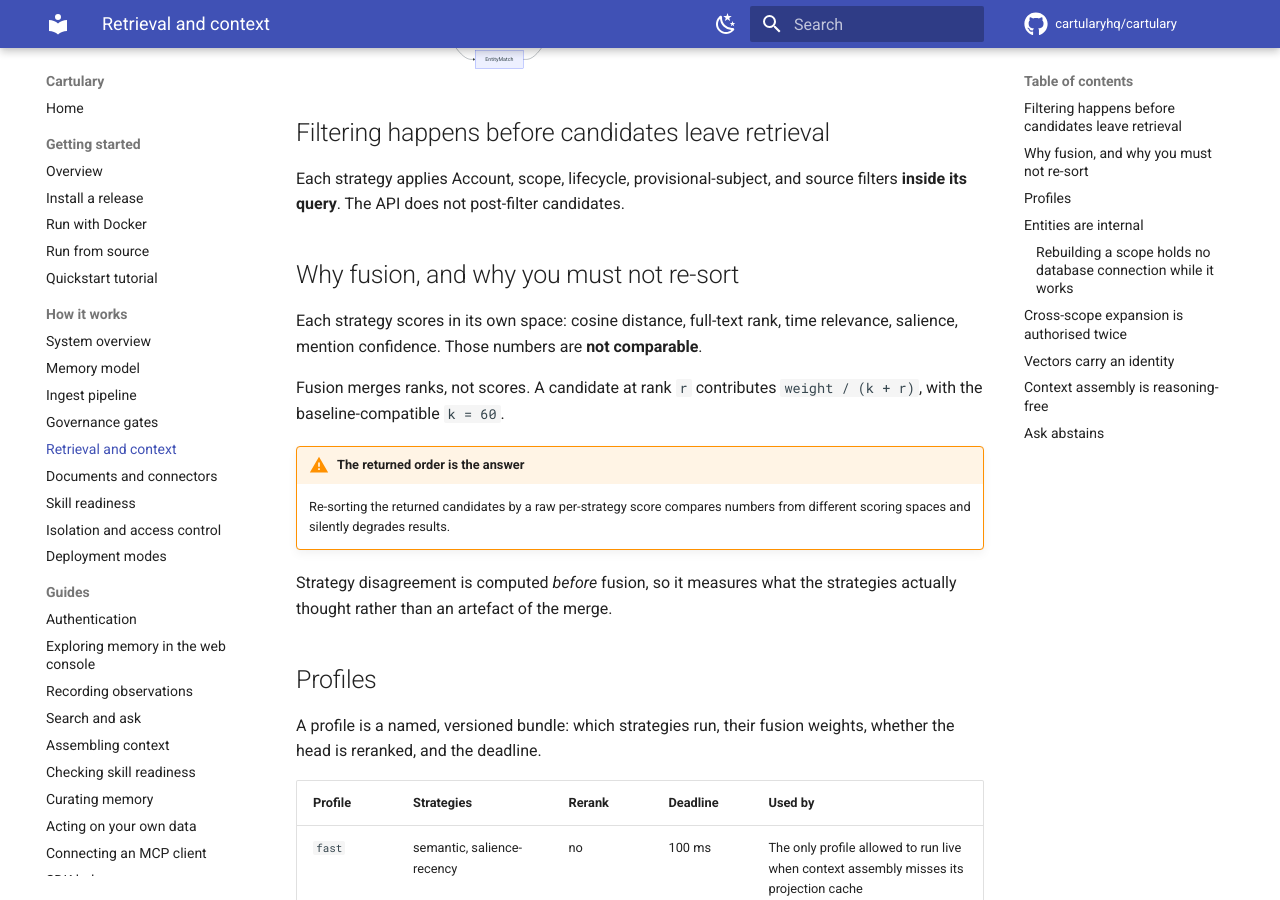
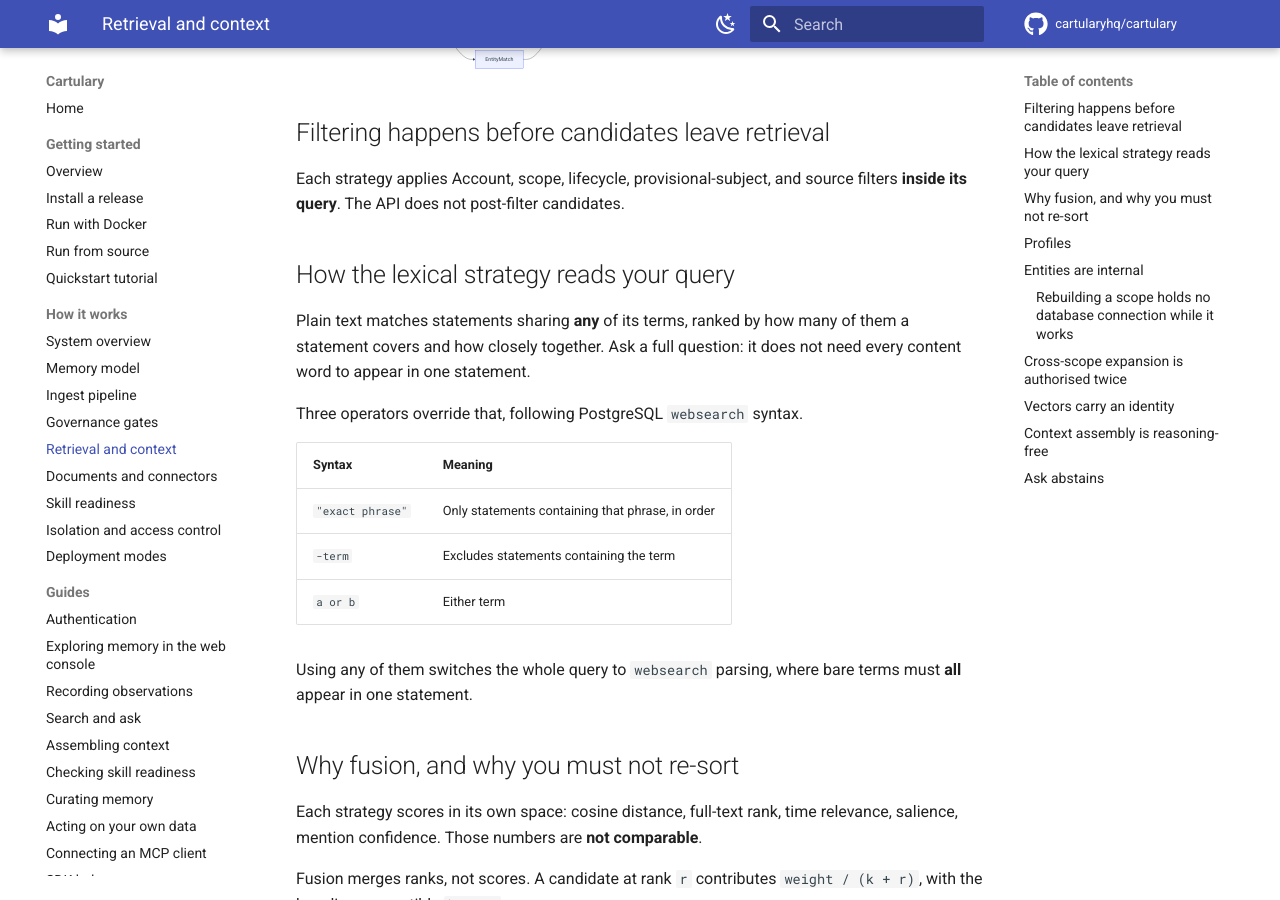
Before and after one commit to cartularyhq/cartulary, an MkDocs documentation site: the page built from docs/concepts/retrieval.md, in a window 1280 px wide and 900 px high, scrolled down 352 px. Built offline with MkDocs 1.6.1 and Material for MkDocs 9.7.7, drawn with Linux system fonts in a browser that asks for light colours; comment, search, counter and statistics services are not loaded.

Commit message:
fix(retrieval): stop lexical search from ANDing every query term
websearch_to_tsquery joins bare terms with AND, so lexical retrieval
required every content word of a query to occur in one governed
statement. A statement is one sentence and a question carries three to
six content words, so the lane returned nothing for essentially every
question-shaped query — including the case it exists for, where no
embedder is configured and it is the only lane that can find anything.
Fusion cannot re-rank an empty list.

A query spelling a websearch operator (a quoted phrase, a leading -, or
or) keeps the documented parse. Any other query now matches the
disjunction of its own lexemes, taken from to_tsvector so they are the
same lexemes the stored search_vector holds, and quoted so one carrying
&, |, or an apostrophe cannot be read as an operator. Scoring stays
ts_rank_cd, which orders by how many query terms a row covers and how
densely, so a statement sharing more of the question still ranks first.
Document-chunk search changed identically.

The uncorrelated subquery becomes an InitPlan evaluated once, and the
GIN indexes serve the disjunctive form unchanged, so no reindex is
needed and no index scan is lost.

Anchors: FR-API-7, FR-API-25, AD-SEAM-3. Contract identity f7-1 is
unchanged: no route, parameter, response field, or fusion weight moves,
and Account, scope, lifecycle, and provisional-subject filtering is
untouched.

The Account/scope isolation test asserted an empty result, which only
held because its in-scope fixture shared one word with the query rather
than both. It now asserts what it is evidence for: neither the sibling
scope's nor the foreign account's statement appears, and every candidate
comes from the searched scope. Both traps carry the query verbatim, so
they outrank the in-scope statement lexically and can only be absent
because the filters removed them.

Closes #66

Co-Authored-By: Claude Opus 5 <noreply@anthropic.com>

```diff
--- a/docs/concepts/retrieval.md
+++ b/docs/concepts/retrieval.md
@@ -25,6 +25,23 @@ flowchart LR
 
 Each strategy applies Account, scope, lifecycle, provisional-subject, and source
 filters **inside its query**. The API does not post-filter candidates.
+
+## How the lexical strategy reads your query
+
+Plain text matches statements sharing **any** of its terms, ranked by how many
+of them a statement covers and how closely together. Ask a full question: it
+does not need every content word to appear in one statement.
+
+Three operators override that, following PostgreSQL `websearch` syntax.
+
+| Syntax | Meaning |
+| --- | --- |
+| `"exact phrase"` | Only statements containing that phrase, in order |
+| `-term` | Excludes statements containing the term |
+| `a or b` | Either term |
+
+Using any of them switches the whole query to `websearch` parsing, where bare
+terms must **all** appear in one statement.
 
 ## Why fusion, and why you must not re-sort
 
```
Also changed, not shown: CHANGELOG.md (+14 -0 lines), docs/guides/search-and-ask.md (+1 -1 lines), docs/reference/http-api.md (+1 -1 lines), 2 other files.
